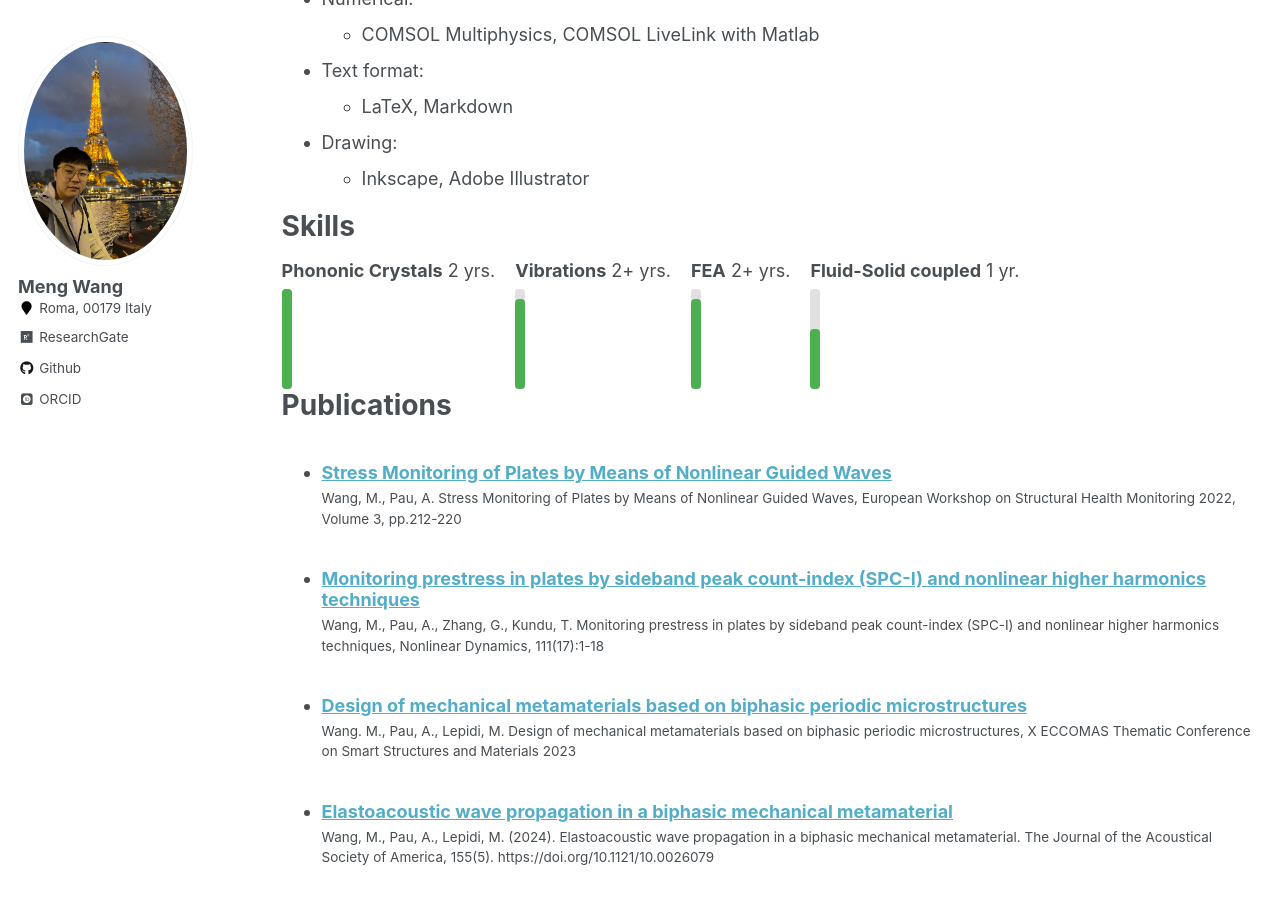
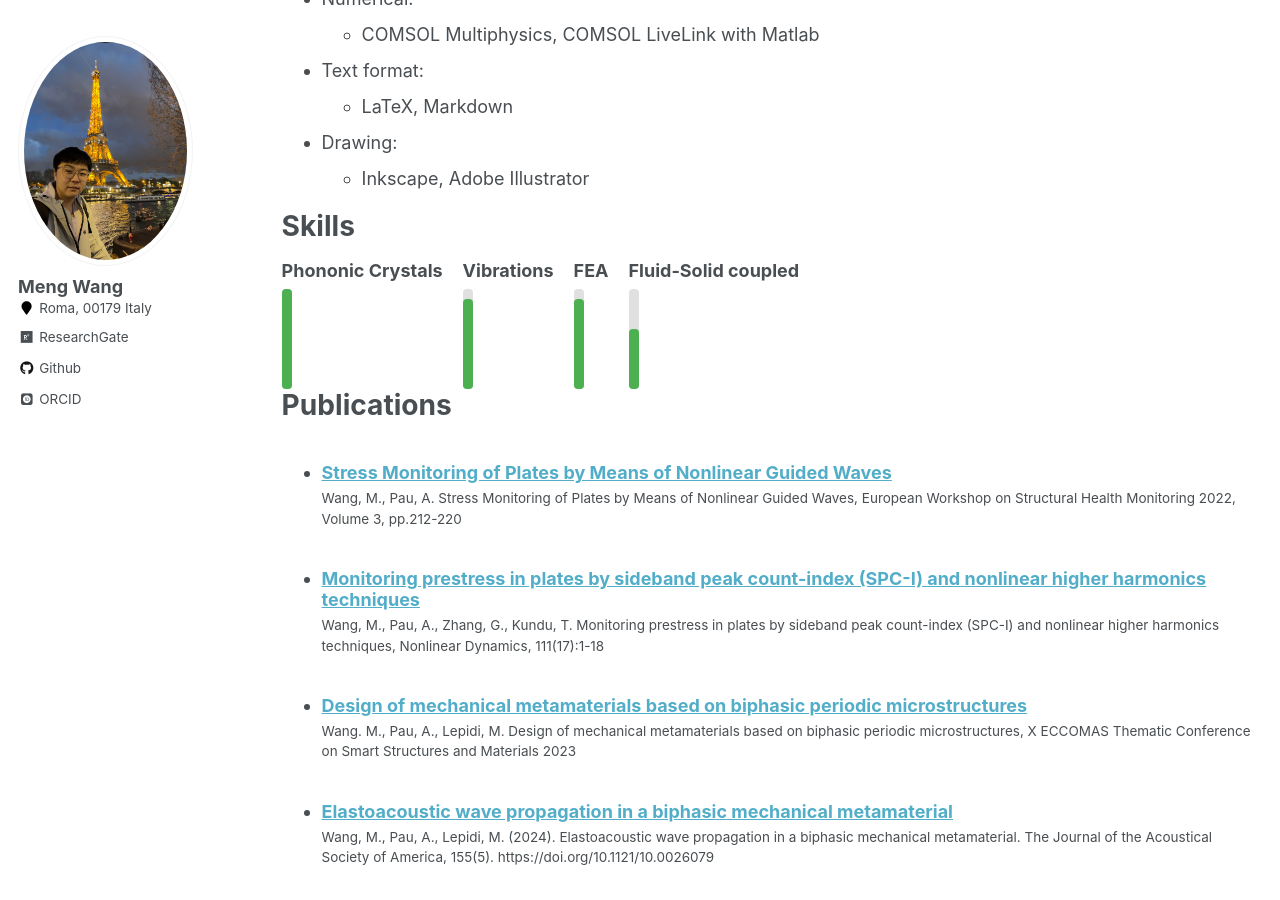
Before and after one commit to wang-meng-web/wang-meng-web.github.io, a Jekyll site: the page built from _pages/cv.md, in a window 1280 px wide and 900 px high, scrolled down 440 px. Built offline with Jekyll 4.4.1, drawn with Linux system fonts in a browser that asks for light colours; some web fonts are replaced.

Commit message:
Update cv.md

```diff
--- a/_pages/cv.md
+++ b/_pages/cv.md
@@ -32,28 +32,28 @@ Skills
 <div style="display: flex; align-items: flex-end; gap: 20px;">
 
   <div>
-    <strong>Phononic Crystals</strong> 2 yrs.<br>
+    <strong>Phononic Crystals</strong><br>
     <div style="background-color: #e0e0e0; border-radius: 4px; width: 10px; height: 100px; margin-top: 5px; position: relative;">
       <div style="background-color: #4CAF50; width: 10px; height: 100%; border-radius: 4px; position: absolute; bottom: 0;"></div>
     </div>
   </div>
 
   <div>
-    <strong>Vibrations</strong> 2+ yrs.<br>
+    <strong>Vibrations</strong><br>
     <div style="background-color: #e0e0e0; border-radius: 4px; width: 10px; height: 100px; margin-top: 5px; position: relative;">
       <div style="background-color: #4CAF50; width: 10px; height: 90%; border-radius: 4px; position: absolute; bottom: 0;"></div>
     </div>
   </div>
 
   <div>
-    <strong>FEA</strong> 2+ yrs.<br>
+    <strong>FEA</strong><br>
     <div style="background-color: #e0e0e0; border-radius: 4px; width: 10px; height: 100px; margin-top: 5px; position: relative;">
       <div style="background-color: #4CAF50; width: 10px; height: 90%; border-radius: 4px; position: absolute; bottom: 0;"></div>
     </div>
   </div>
 
   <div>
-    <strong>Fluid-Solid coupled</strong> 1 yr.<br>
+    <strong>Fluid-Solid coupled</strong><br>
     <div style="background-color: #e0e0e0; border-radius: 4px; width: 10px; height: 100px; margin-top: 5px; position: relative;">
       <div style="background-color: #4CAF50; width: 10px; height: 60%; border-radius: 4px; position: absolute; bottom: 0;"></div>
     </div>
```
